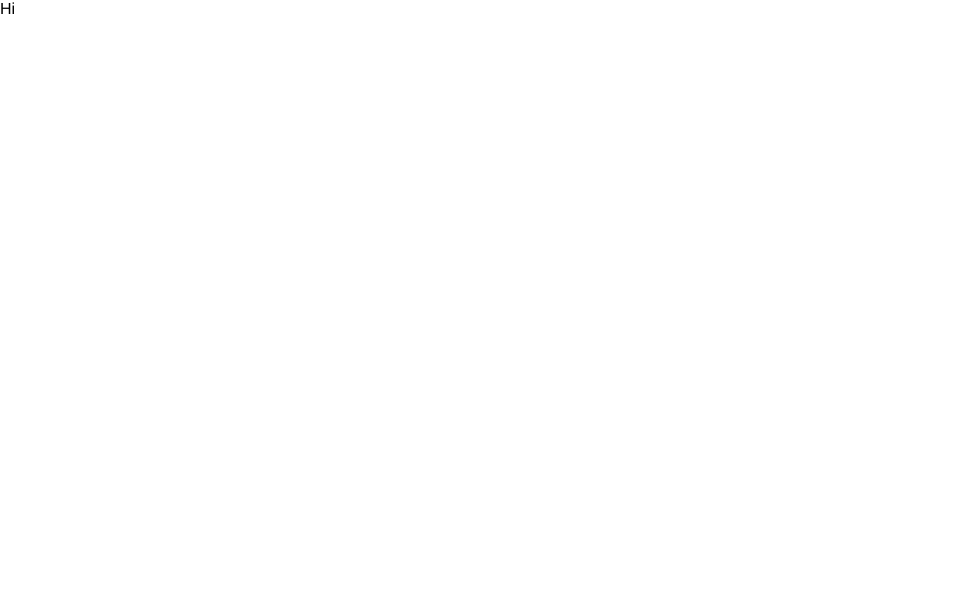
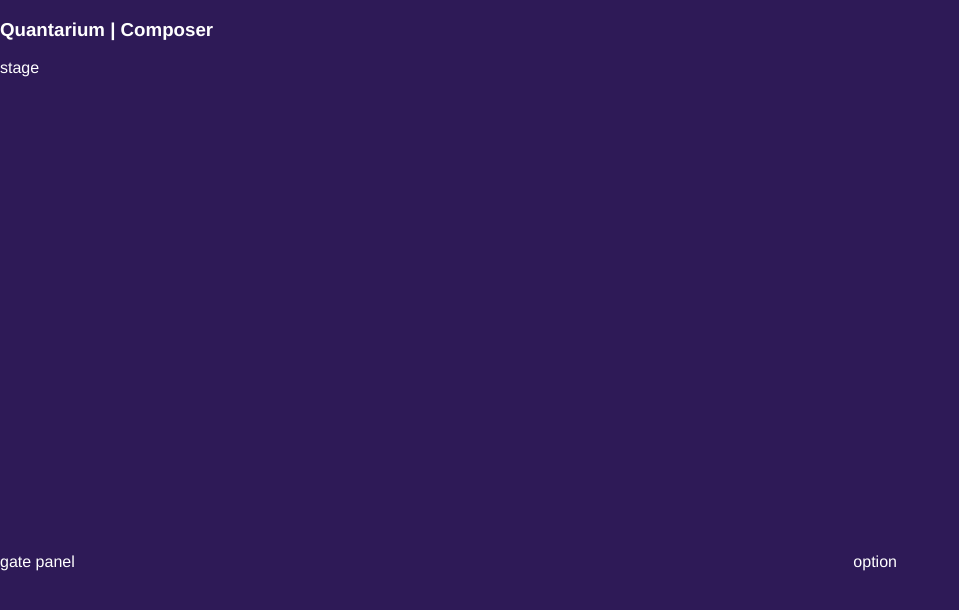
Before and after one commit to Th1nkK1D/quantarium-ui, a Vue app: page /#/ in a window 1280 px wide. Shown: the top 610 px of the page, without its empty margins (0-959 px from the left). Built offline with nearby package versions, Linux system fonts and the light colour scheme.

Commit message:
Remove bulma buefy and add basic composer layout

```diff
--- a/package.json
+++ b/package.json
@@ -9,8 +9,6 @@
   },
   "dependencies": {
     "axios": "^0.18.0",
-    "buefy": "^0.7.1",
-    "bulma": "^0.7.2",
     "register-service-worker": "^1.0.0",
     "vue": "^2.5.17",
     "vue-router": "^3.0.1",
--- a/src/App.vue
+++ b/src/App.vue
@@ -5,9 +5,8 @@
 </template>
 
 <style lang="scss">
+
 body {
-  min-width: 100vw;
-  min-height: 100vh;
   padding: 0;
   margin: 0;
 }
@@ -17,4 +16,22 @@ body {
   -moz-osx-font-smoothing: grayscale;
 }
 
+.fx-row {
+  display: flex;
+  flex-direction: row;
+}
+
+.fx-col {
+  display: flex;
+  flex-direction: column;
+}
+
+.fx-x1 {
+  flex: 1;
+}
+
+.fx-x2 {
+  flex: 2;
+}
+
 </style>
--- a/src/router.js
+++ b/src/router.js
@@ -1,6 +1,6 @@
 import Vue from 'vue'
 import Router from 'vue-router'
-import Home from './views/Home.vue'
+import Composer from './views/Composer.vue'
 
 Vue.use(Router)
 
@@ -8,8 +8,8 @@ export default new Router({
   routes: [
     {
       path: '/',
-      name: 'home',
-      component: Home
+      name: 'composer',
+      component: Composer
     }
     // {
     //   path: '/about',
--- /dev/null
+++ b/src/views/Composer.vue
@@ -0,0 +1,34 @@
+<template>
+  <div class="fx-col composer">
+    <div class="fx-row">
+      <h3 class="title">Quantarium | Composer</h3>
+    </div>
+    <div class="fx-row fx-x2">stage</div>
+    <div class="fx-row fx-x1">
+      <div class="fx-col fx-x2">gate panel</div>
+      <div class="fx-col fx-x1">option</div>
+    </div>
+  </div>
+</template>
+
+<script>
+// @ is an alias to /src
+
+export default {
+  name: 'Composer'
+}
+</script>
+
+<style lang="scss" scoped>
+  .composer {
+    width: 100vw;
+    height: 100vh;
+    background-color: #2E1A57;
+    color: white;
+    overflow: hidden;
+
+    .title {
+      text-align: center;
+    }
+  }
+</style>
--- a/src/views/Home.vue
+++ /dev/null
@@ -1,13 +0,0 @@
-<template>
-  <div class="home">
-    Hi
-  </div>
-</template>
-
-<script>
-// @ is an alias to /src
-
-export default {
-  name: 'home'
-}
-</script>
```
Also changed, not shown: 1 other file (tests, documents, lock files or other folders).
